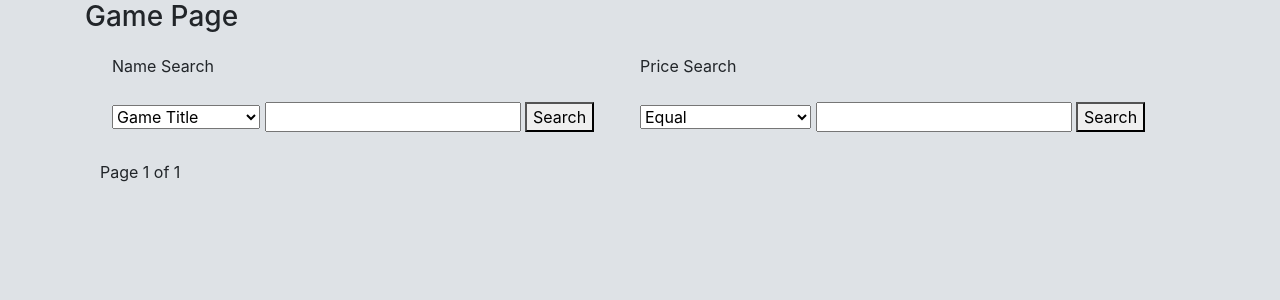
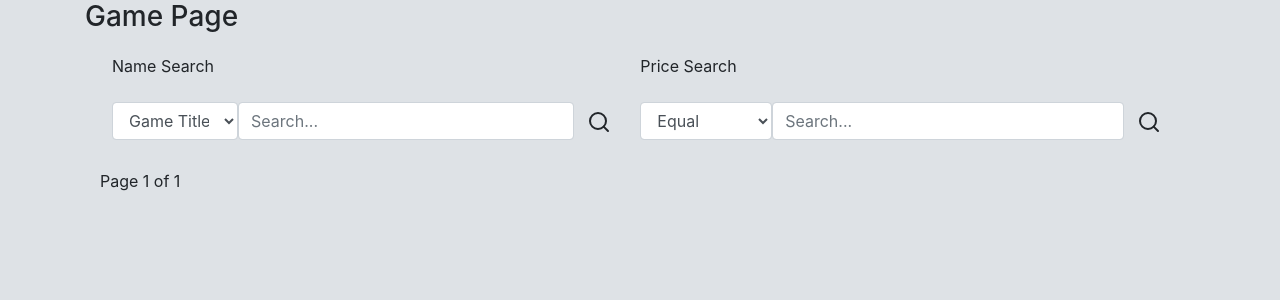
Before and after one commit to Jasson-Reynaldo/Final_SSWP_GameStation, a Django app: page /game in a window 1280 px wide. Shown: the part 250-550 px from the top of the page. Run offline with Django 3.2, Linux system fonts and the light colour scheme; data that the repository does not hold is empty; some web fonts are replaced.

Commit message:
updating search bar style for game page

```diff
--- a/GameStation/GameList/templates/game/index.html
+++ b/GameStation/GameList/templates/game/index.html
@@ -16,7 +16,11 @@
             </thead>
             <tbody>
                 <td>
-                    <select name="choice_name" id="choice_name">
+                    <div class="row">
+                        <div class="col-12">
+                            <div class="row no-gutters">
+                                <div class="col-lg-3 col-md-3 col-sm-12 p-0">
+                                    <select class="form-control" name="choice_name" id="choice_name">
                                         <option value="title">Game Title</option>
                                         <option value="genre">Genre</option>
                                         <option value="developer">Game Developer</option>
@@ -24,19 +28,43 @@
                                         <option value="official_web">Official Web</option>
                                         <option value="platform">Platforms</option>
                                     </select>
-                    <input name="name" type="text" />
-                    <button type="submit">Search</button>
+                                </div>
+                                <div class="col-lg-8 col-md-6 col-sm-12 p-0">
+                                    <input type="text" placeholder="Search..." class="form-control" id="search" name="name"/>
+                                </div>
+                                <div class="col-lg-1 col-md-3 col-sm-12 p-0">
+                                    <button type="submit" class="btn btn-base">
+                                        <svg width="24" height="24" viewBox="0 0 24 24" fill="none" stroke="currentColor" stroke-width="2" stroke-linecap="round" stroke-linejoin="round" class="feather feather-search"><circle cx="11" cy="11" r="8"></circle><line x1="21" y1="21" x2="16.65" y2="16.65"></line></svg>
+                                    </button>
+                                </div>
+                            </div>
+                        </div>
+                    </div>
                 </td>
                 <td>
-                    <select name="choice_price" id="choice_price">
+                    <div class="row">
+                        <div class="col-12">
+                            <div class="row no-gutters">
+                                <div class="col-lg-3 col-md-3 col-sm-12 p-0">
+                                    <select class="form-control" name="choice_price" id="choice_price">
                                         <option value="equal">Equal</option>
                                         <option value="less_than">Less Than</option>
                                         <option value="less_than_equal">Less Than or Equal</option>
                                         <option value="greater_than">More Than</option>
                                         <option value="greater_than_equal">More Than or Equal</option>
                                     </select>
-                    <input name="price" type="number" />
-                    <button type="submit">Search</button>
+                                </div>
+                                <div class="col-lg-8 col-md-6 col-sm-12 p-0">
+                                    <input type="text" placeholder="Search..." class="form-control" id="search" name="price"/>
+                                </div>
+                                <div class="col-lg-1 col-md-3 col-sm-12 p-0">
+                                    <button type="submit" class="btn btn-base">
+                                        <svg width="24" height="24" viewBox="0 0 24 24" fill="none" stroke="currentColor" stroke-width="2" stroke-linecap="round" stroke-linejoin="round" class="feather feather-search"><circle cx="11" cy="11" r="8"></circle><line x1="21" y1="21" x2="16.65" y2="16.65"></line></svg>
+                                    </button>
+                                </div>
+                            </div>
+                        </div>
+                    </div>
                 </td>
             </tbody>
         </table>
```
Lines whose indentation alone changed are shown as unchanged.
